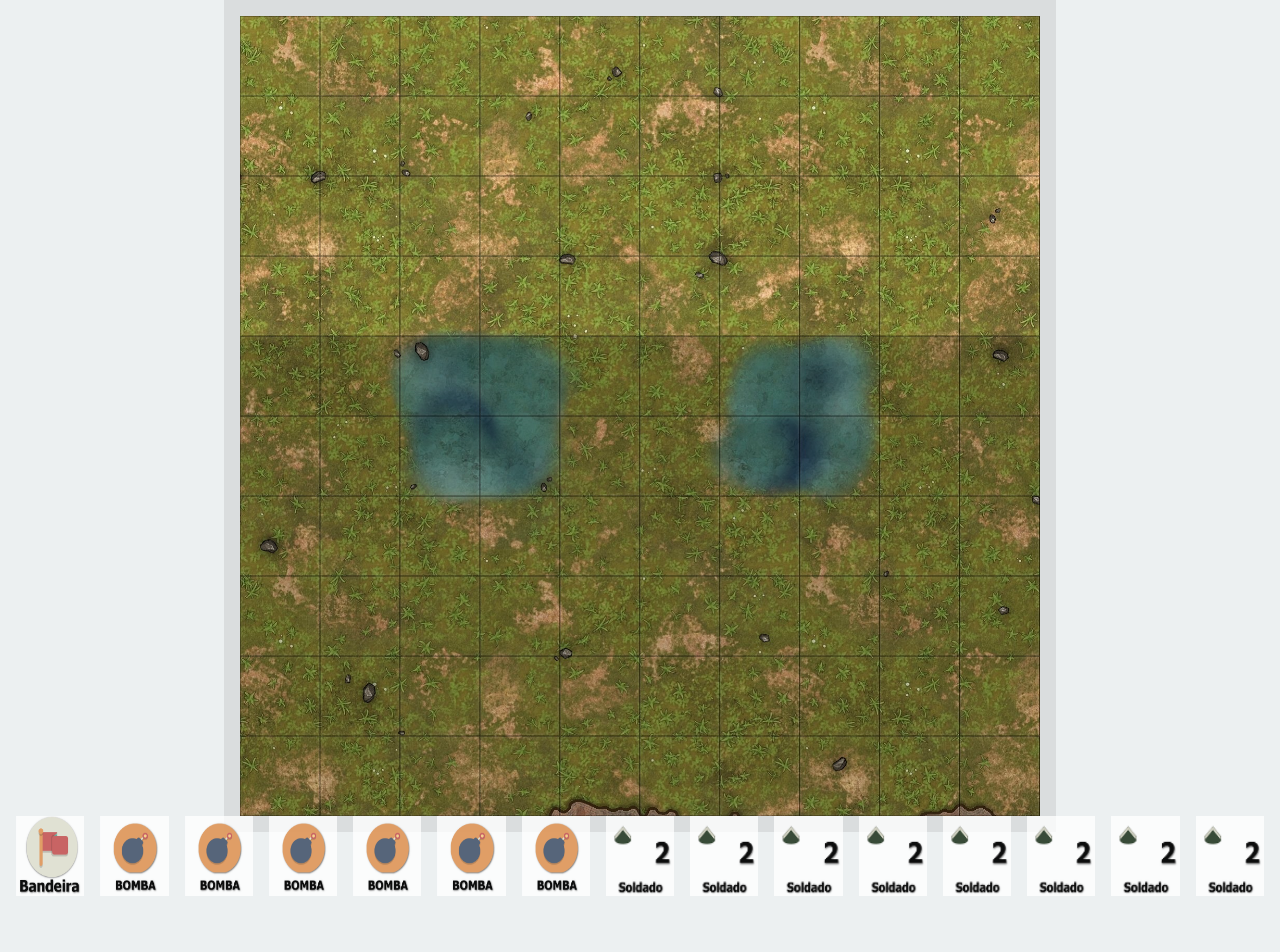
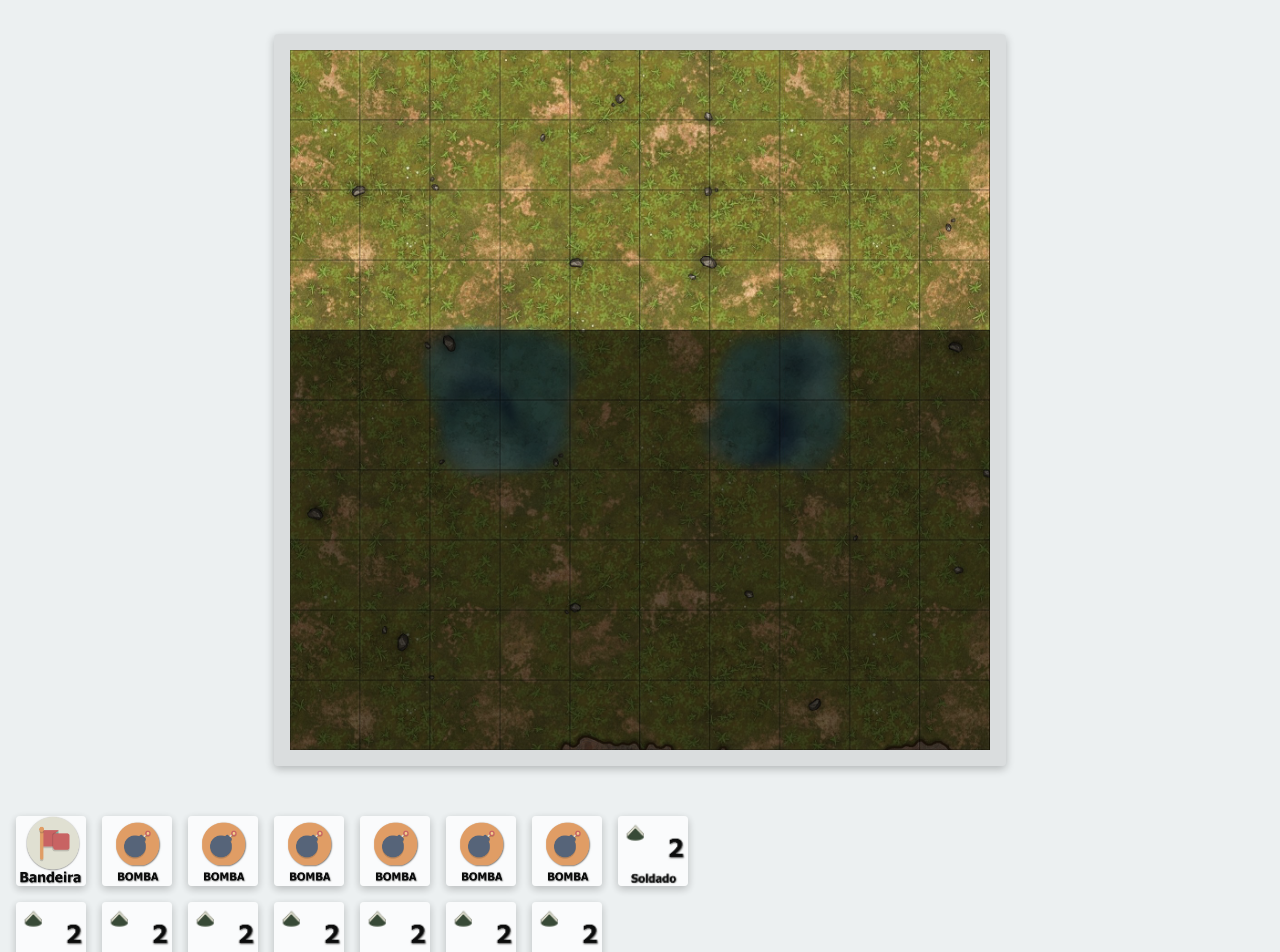
Before and after one commit to pablogeokar/combatentes, a Next.js app in the folder web/: page / in a window 1280 px wide. Shown: the top 952 px of the page. Before the commit the page ends 912 px from the top, so only its background shows below. Built offline with nearby package versions, Linux system fonts and the light colour scheme.

Commit message:
ajustes na movimentação das peças

```diff
--- a/web/src/app/home.module.css
+++ b/web/src/app/home.module.css
@@ -3,3 +3,11 @@
   height: 100vh;
   place-items: center;
 }
+
+.cards {
+  display: flex;
+  padding: 16px;
+  gap: 16px;
+  max-width: 750px;
+  flex-wrap: wrap;
+}
--- a/web/src/app/page.tsx
+++ b/web/src/app/page.tsx
@@ -13,7 +13,7 @@ export default function Home() {
       <div className={css.page}>
         <Tabuleiro />
       </div>
-      <div style={{ display: 'flex', padding: '16px', gap: '16px' }}>
+      <div className={css.cards}>
         <Card id="bandeira" cardType='Bandeira' />
         {
           bombas.map((_, index) => (<Card key={index} cardType='Bomba' id={`bomba-${index}`} />))
@@ -22,6 +22,7 @@ export default function Home() {
           soldados.map((_, index) => (<Card key={index} cardType='Soldado' id={`soldado-${index}`} />))
         }
       </div>
+
     </>
   )
 }
--- a/web/src/components/Card/Card.module.css
+++ /dev/null
@@ -1,13 +0,0 @@
-.card {
-  width: 80px;
-  height: 80px;
-  opacity: .95;
-  cursor: pointer;
-  transition: all .5s ease-in-out;
-}
-
-.image {
-  width: 80px;
-  height: 80px;
-  pointer-events: none;
-}
--- /dev/null
+++ b/web/src/components/Card/Card.module.scss
@@ -0,0 +1,18 @@
+@import "../../styles/variables.scss";
+
+.card {
+  width: $tabuleiro-size / 10;
+  height: $tabuleiro-size / 10;
+  opacity: .95;
+  border-radius: 4px;
+  overflow: hidden;
+  box-shadow: rgba(0, 0, 0, 0.24) 0px 3px 8px;
+  cursor: pointer;
+  transition: all .5s ease-in-out;
+}
+
+.image {
+  width: $tabuleiro-size / 10;
+  height: $tabuleiro-size / 10;
+  pointer-events: none;
+}
--- a/web/src/components/Card/Card.tsx
+++ b/web/src/components/Card/Card.tsx
@@ -1,7 +1,7 @@
 'use client'
 
 import { useEffect, useState } from 'react';
-import styles from './Card.module.css'
+import styles from './Card.module.scss'
 import { useGameContext } from './../../context/hook';
 
 interface CardProps {
--- a/web/src/components/Tabuleiro/Tabuleiro.module.scss
+++ b/web/src/components/Tabuleiro/Tabuleiro.module.scss
@@ -1,17 +1,21 @@
-.tabuleiro {
-  grid-area: content;
-  display: flex;
-  flex-wrap: wrap;
-  width: 800px;
-  height: 800px;
-  background: url("/bg.jpg");
-  background-size: contain;
-}
+@import "../../styles/variables.scss";
 
 .container {
   display: block;
   padding: 16px;
   background-color: rgba(0, 0, 0, 0.08);
+  border-radius: 4px;
+  box-shadow: rgba(0, 0, 0, 0.24) 0px 3px 8px;
+}
+
+.tabuleiro {
+  grid-area: content;
+  display: flex;
+  flex-wrap: wrap;
+  width: $tabuleiro-size;
+  height: $tabuleiro-size;
+  background: url("/bg.jpg");
+  background-size: contain;
 }
 
 .lago {
@@ -19,13 +23,12 @@
 }
 
 .inativo {
-  background-color: rgba(0, 0, 0, 0.2);
+  background-color: rgba(0, 0, 0, 0.6);
   cursor: not-allowed !important;
 }
 
 .casa {
-  width: 80px;
-  height: 80px;
+  width: $tabuleiro-size / 10;
+  height: $tabuleiro-size / 10;
   cursor: pointer;
-  /* background-color: rgba(255, 255, 255, 0.2);*/
 }
--- a/web/src/components/Tabuleiro/Tabuleiro.tsx
+++ b/web/src/components/Tabuleiro/Tabuleiro.tsx
@@ -1,5 +1,6 @@
 import styles from './Tabuleiro.module.scss'
 import { useGameContext } from './../../context/hook';
+import { Card } from '@/components';
 
 export default function Tabuleiro() {
 
@@ -40,9 +41,13 @@ export default function Tabuleiro() {
 
     // Move o card para a posição da casa selecionada
     const card = document.querySelector(`#${selectedCard}`) as HTMLDivElement
+
+    casa.appendChild(card)
+
     card.style.position = 'absolute'
     card.style.top = e.target.offsetTop + 'px'
     card.style.left = e.target.offsetLeft + 'px'
+
 
     // Limpa o card da memória
     setSelectedCard('')
--- /dev/null
+++ b/web/src/styles/variables.scss
@@ -0,0 +1 @@
+$tabuleiro-size: 700px;
```
